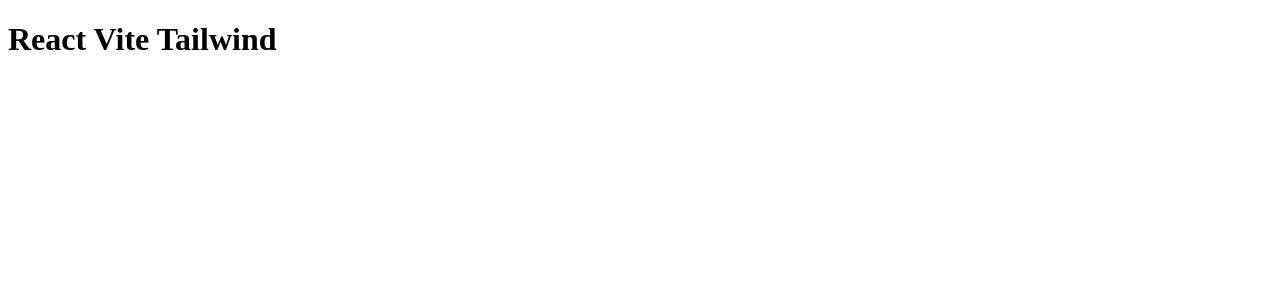
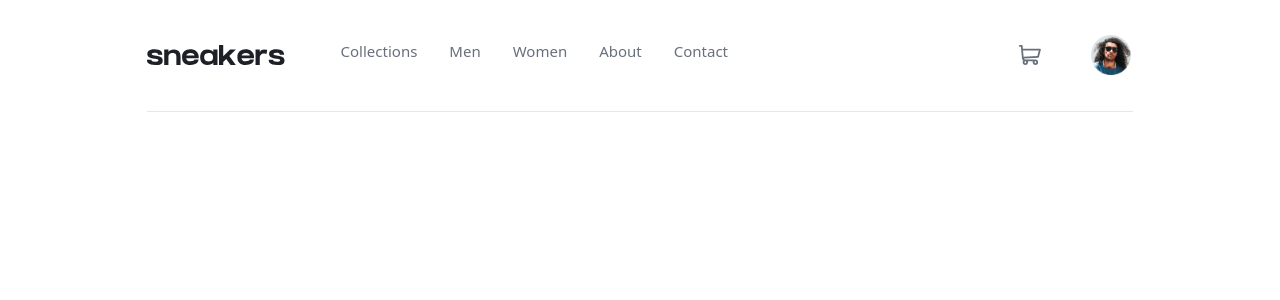
Before and after one commit to Senatrius/ecom-product-page, a React (Vite) app: page / in a window 1280 px wide. Shown: the top 300 px of the page. Built offline with nearby package versions, Linux system fonts and the light colour scheme.

Commit message:
add more styles and header component

```diff
--- a/src/App.tsx
+++ b/src/App.tsx
@@ -1,5 +1,7 @@
+import { Header } from './components/Header';
+
 function App() {
-  return <h1>React Vite Tailwind</h1>;
+  return <Header />;
 }
 
 export default App;
--- /dev/null
+++ b/src/components/Header.tsx
@@ -0,0 +1,109 @@
+import { useState } from 'react';
+
+export const Header = () => {
+  const [isMenuOpen, setIsMenuOpen] = useState<boolean>(false);
+
+  return (
+    <header className='relative w-full'>
+      <nav className=' mx-auto flex w-[87.2%] items-center border-border pt-4 pb-6 md:w-[77.1%] md:border-b md:p-0'>
+        <button
+          onClick={() => setIsMenuOpen(!isMenuOpen)}
+          aria-label='Open mobile menu'
+          aria-expanded={isMenuOpen}
+          type='button'
+          className='z-10 mr-4 text-secondary-paragraph hover:text-primary-text focus:text-primary-text md:hidden'>
+          {isMenuOpen ? (
+            <svg
+              width='16'
+              height='15'
+              xmlns='http://www.w3.org/2000/svg'>
+              <path
+                d='m11.596.782 2.122 2.122L9.12 7.499l4.597 4.597-2.122 2.122L7 9.62l-4.595 4.597-2.122-2.122L4.878 7.5.282 2.904 2.404.782l4.595 4.596L11.596.782Z'
+                fill='currentColor'
+                fill-rule='evenodd'
+              />
+            </svg>
+          ) : (
+            <svg
+              width='16'
+              height='15'
+              xmlns='http://www.w3.org/2000/svg'>
+              <path
+                d='M16 12v3H0v-3h16Zm0-6v3H0V6h16Zm0-6v3H0V0h16Z'
+                fill='currentColor'
+                fill-rule='evenodd'
+              />
+            </svg>
+          )}
+        </button>
+        <img
+          className='mr-4 md:mr-8 lg:mr-14'
+          src='./logo.svg'
+          alt='Sneakers company logo'
+        />
+        <div
+          className={`${
+            isMenuOpen ? 'block' : 'hidden'
+          } fixed inset-0 bg-overlay md:hidden`}></div>
+        <ul
+          className={`text-m-nav md:text-d-nav ${
+            isMenuOpen ? 'flex' : 'hidden'
+          } absolute top-0 left-0 z-[5] min-h-screen w-[66.6%] max-w-[20rem] flex-col bg-white pt-24 pb-12 pl-[6.9%] text-primary-text md:relative md:mr-4 md:flex md:min-h-0 md:max-w-full md:flex-row md:gap-5 md:p-0 md:text-secondary-paragraph lg:gap-8`}>
+          <li>
+            <a
+              className='inline-block w-full border-primary-orange py-[0.625rem] hover:border-r-4 focus:border-r-4 md:border-none md:pt-10 md:pb-12 md:hover:shadow-underline md:focus:shadow-underline '
+              href='#'>
+              Collections
+            </a>
+          </li>
+          <li>
+            <a
+              className='inline-block w-full border-primary-orange py-[0.625rem] hover:border-r-4 focus:border-r-4 md:border-none md:pt-10 md:pb-12 md:hover:shadow-underline md:focus:shadow-underline '
+              href='#'>
+              Men
+            </a>
+          </li>
+          <li>
+            <a
+              className='inline-block w-full border-primary-orange py-[0.625rem] hover:border-r-4 focus:border-r-4 md:border-none md:pt-10 md:pb-12 md:hover:shadow-underline md:focus:shadow-underline '
+              href='#'>
+              Women
+            </a>
+          </li>
+          <li>
+            <a
+              className='inline-block w-full border-primary-orange py-[0.625rem] hover:border-r-4 focus:border-r-4 md:border-none md:pt-10 md:pb-12 md:hover:shadow-underline md:focus:shadow-underline '
+              href='#'>
+              About
+            </a>
+          </li>
+          <li>
+            <a
+              className='inline-block w-full border-primary-orange py-[0.625rem] hover:border-r-4 focus:border-r-4 md:border-none md:pt-10 md:pb-12 md:hover:shadow-underline md:focus:shadow-underline '
+              href='#'>
+              Contact
+            </a>
+          </li>
+        </ul>
+        <button className='ml-auto text-secondary-paragraph hover:text-primary-text focus:text-primary-text'>
+          <svg
+            width='22'
+            height='20'
+            xmlns='http://www.w3.org/2000/svg'>
+            <path
+              d='M20.925 3.641H3.863L3.61.816A.896.896 0 0 0 2.717 0H.897a.896.896 0 1 0 0 1.792h1l1.031 11.483c.073.828.52 1.726 1.291 2.336C2.83 17.385 4.099 20 6.359 20c1.875 0 3.197-1.87 2.554-3.642h4.905c-.642 1.77.677 3.642 2.555 3.642a2.72 2.72 0 0 0 2.717-2.717 2.72 2.72 0 0 0-2.717-2.717H6.365c-.681 0-1.274-.41-1.53-1.009l14.321-.842a.896.896 0 0 0 .817-.677l1.821-7.283a.897.897 0 0 0-.87-1.114ZM6.358 18.208a.926.926 0 0 1 0-1.85.926.926 0 0 1 0 1.85Zm10.015 0a.926.926 0 0 1 0-1.85.926.926 0 0 1 0 1.85Zm2.021-7.243-13.8.81-.57-6.341h15.753l-1.383 5.53Z'
+              fill='currentColor'
+              fill-rule='nonzero'
+            />
+          </svg>
+        </button>
+        <button className='ml-5 h-6 w-6 rounded-full border-2 border-white hover:border-primary-orange focus:border-primary-orange md:ml-8 md:h-12 md:w-11 lg:ml-12'>
+          <img
+            src='./images/image-avatar.png'
+            alt='User profile photo'
+          />
+        </button>
+      </nav>
+    </header>
+  );
+};
--- a/src/main.tsx
+++ b/src/main.tsx
@@ -1,6 +1,7 @@
 import React from 'react';
 import ReactDOM from 'react-dom/client';
 import App from './App';
+import './index.css';
 
 ReactDOM.createRoot(document.getElementById('root') as HTMLElement).render(
   <React.StrictMode>
--- a/tailwind.config.cjs
+++ b/tailwind.config.cjs
@@ -8,7 +8,7 @@
   theme: {
     extend: {
       boxShadow: {
-        underline: '0px -4px 0px red inset'
+        underline: '0px -4px 0px hsl(26, 100%, 55%) inset'
       }
     },
     colors: {
@@ -21,7 +21,10 @@
         paragraph: 'hsl(219, 9%, 45%)',
         discount: 'hsl(27, 82%, 94%)',
         control: 'hsl(223, 64%, 98%)'
-      }
+      },
+      white: 'white',
+      overlay: 'hsla(0, 0%, 0%, .75)',
+      border: 'hsl(240, 5%, 91%)'
     },
     fontSize: {
       'm-nav': [
```
